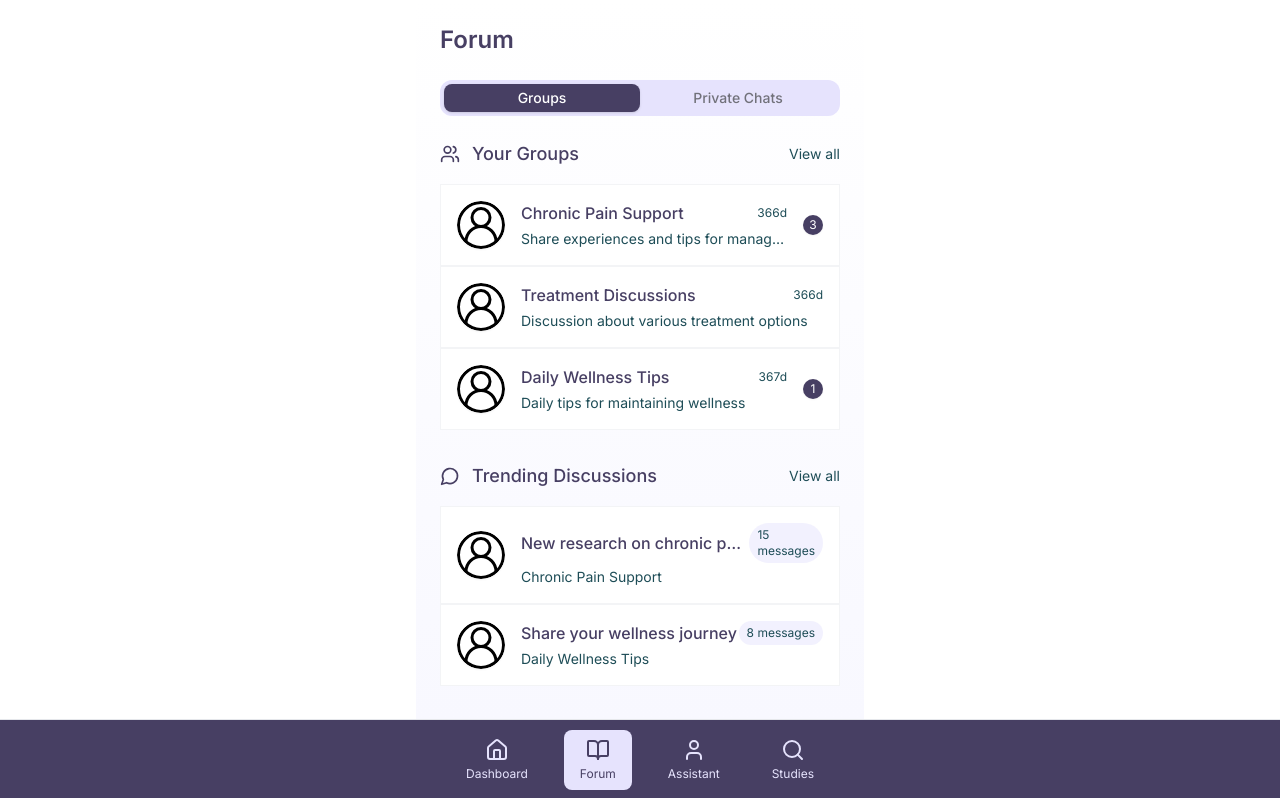
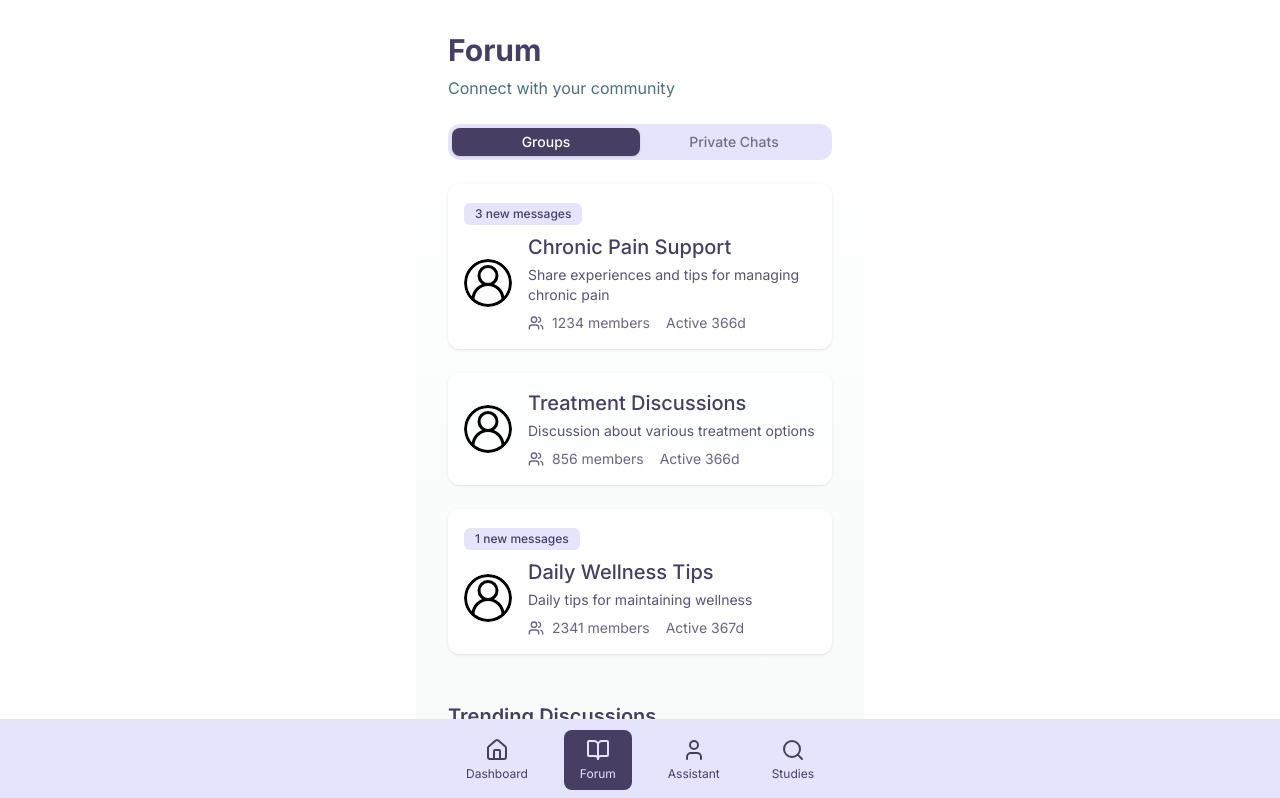
Before and after one commit to paulburkhardt/Rarely, a Next.js app in the folder my-app/: page /forum in a window 1280 px wide. Shown: the top 798 px of the page. Built offline with nearby package versions, Linux system fonts and the light colour scheme.

Commit message:
some more style changes

```diff
--- a/my-app/app/chat/page.tsx
+++ b/my-app/app/chat/page.tsx
@@ -7,6 +7,7 @@ import { Button } from "@/components/ui/button"
 import Link from 'next/link'
 import { initialMessages } from '@/data/mock-messages'
 import type { Message } from '@/types/chat'
+import Image from 'next/image'
 
 export default function ChatPage() {
   const [messages, setMessages] = useState<Message[]>(initialMessages)
@@ -61,14 +62,15 @@ export default function ChatPage() {
         <div className="text-sm font-medium text-[#473F63]">Health Care</div>
       </div>
 
-      {/* Heart Rate Icon */}
+      {/* Logo */}
       <div className="flex justify-center items-center py-6">
-        <div className="relative">
-          <Heart className="w-12 h-12 text-[#E6E3FD]" fill="#E6E3FD" />
-          <div className="absolute inset-0 flex items-center justify-center">
-            <div className="w-16 h-px bg-[#473F63] animate-pulse" />
-          </div>
-        </div>
+        <Image
+          src="/logo_purple.png"
+          alt="Logo"
+          width={80}
+          height={80}
+          priority
+        />
       </div>
 
       {/* Messages */}
--- a/my-app/app/empty/page.tsx
+++ /dev/null
@@ -1,12 +0,0 @@
-// my-app/app/empty/page.tsx
-import EmptyPage from "@/components/EmptyPage";
-import BottomNav from "@/components/BottomNav";
-
-export default function Empty() {
-  return (
-    <div>
-      <EmptyPage />
-      <BottomNav />
-    </div>
-  );
-}
--- a/my-app/app/forum/page.tsx
+++ b/my-app/app/forum/page.tsx
@@ -5,6 +5,9 @@ import { Card } from "@/components/ui/card"
 import { Tabs, TabsContent, TabsList, TabsTrigger } from "@/components/ui/tabs"
 import { ChevronRight, MessageCircle, Users } from 'lucide-react'
 import Link from 'next/link'
+import { Badge } from "@/components/ui/badge"
+import { colors } from '@/styles/colors'
+
 
 type Group = {
   id: string
@@ -83,9 +86,13 @@ export default function ForumPage() {
   const [activeTab, setActiveTab] = useState('groups')
 
   return (
-    <div className="min-h-[calc(100vh-5rem)] bg-gradient-to-b from-white to-[#f8f8ff]">
-      <div className="p-6">
-        <h1 className="text-2xl font-semibold text-[#473F63] mb-6">Forum</h1>
+    <div className="min-h-[calc(100vh-5rem)] bg-gradient-to-b from-white to-[#DEEAE5]/30 p-6 md:p-8">
+      <h1 className="text-2xl md:text-3xl font-bold text-[#473F63] mb-6">
+        Forum
+        <span className="block text-base font-normal text-[#1E4D57]/80 mt-2">
+          Connect with your community
+        </span>
+      </h1>
 
       <Tabs defaultValue="groups" className="space-y-6">
         <TabsList className={`grid w-full grid-cols-2 rounded-xl p-1 ${
@@ -107,22 +114,19 @@ export default function ForumPage() {
           </TabsTrigger>
         </TabsList>
 
-          <TabsContent value="groups" className="space-y-8">
-            {/* Your Groups */}
-            <div>
-              <div className="flex justify-between items-center mb-4">
-                <h2 className="text-[#473F63] text-lg font-medium flex items-center gap-3">
-                  <Users className="w-5 h-5" />
-                  Your Groups
-                </h2>
-                <Link href="#" className="text-sm text-[#1E4D57] hover:text-[#473F63] transition-colors">
-                  View all
-                </Link>
-              </div>
-              <div className="space-y-10">
+        <TabsContent value="groups" className="grid gap-6">
           {groups.map((group) => (
             <Link key={group.id} href={`/forum/chat/${group.id}`}>
-                    <Card className="p-4 border-b border-gray-100 hover:bg-[#E6E3FD]/30 transition-colors duration-200 rounded-none shadow-none">
+              <Card className="group hover:shadow-lg transition-all duration-300 border-none bg-white/80 backdrop-blur-sm">
+                <div className="p-4">
+                  {group.unreadCount && (
+                    <Badge
+                      variant="secondary"
+                      className="w-fit mb-2 bg-[#E6E3FD] text-[#473F63] font-medium"
+                    >
+                      {group.unreadCount} new messages
+                    </Badge>
+                  )}
                   <div className="flex items-center gap-4">
                     <img
                       src={group.imageUrl}
@@ -130,45 +134,33 @@ export default function ForumPage() {
                       className="w-12 h-12 rounded-full shadow-sm"
                     />
                     <div className="flex-1 min-w-0">
-                          <div className="flex items-center justify-between">
-                            <h3 className="text-[#473F63] font-medium truncate">
+                      <h3 className="text-[#473F63] font-medium text-xl group-hover:text-[#1E4D57] transition-colors">
                         {group.name}
                       </h3>
-                            <span className="text-xs text-[#1E4D57]">
-                              {formatTimeAgo(group.lastActivity)}
-                            </span>
-                          </div>
-                          <p className="text-sm text-[#1E4D57] truncate mt-1">
+                      <p className="text-[#473F63]/90 text-sm mt-1 line-clamp-2">
                         {group.description}
                       </p>
+                      <div className="flex items-center gap-4 mt-2 text-sm text-[#473F63]/80 group-hover:text-[#473F63]">
+                        <div className="flex items-center">
+                          <Users className="w-4 h-4 mr-2" />
+                          {group.memberCount} members
                         </div>
-                        {group.unreadCount && (
-                          <span className="bg-[#473F63] text-white text-xs w-5 h-5 rounded-full flex items-center justify-center shadow-sm">
-                            {group.unreadCount}
-                          </span>
-                        )}
+                        <span>Active {formatTimeAgo(group.lastActivity)}</span>
+                      </div>
+                    </div>
+                  </div>
                 </div>
               </Card>
             </Link>
           ))}
-              </div>
-            </div>
 
-            {/* Trending Discussions */}
-            <div>
-              <div className="flex justify-between items-center mb-4">
-                <h2 className="text-[#473F63] text-lg font-medium flex items-center gap-3">
-                  <MessageCircle className="w-5 h-5" />
-                  Trending Discussions
-                </h2>
-                <Link href="#" className="text-sm text-[#1E4D57] hover:text-[#473F63] transition-colors">
-                  View all
-                </Link>
-              </div>
-              <div className="space-y-10">
+          {/* Trending Discussions section with similar styling */}
+          <div className="mt-6">
+            <h2 className="text-xl font-semibold text-[#473F63] mb-4">Trending Discussions</h2>
             {discussions.map((discussion) => (
               <Link key={discussion.id} href={`/forum/chat/discussion${discussion.id}`}>
-                    <Card className="p-4 border-b border-gray-100 hover:bg-[#E6E3FD]/30 transition-colors duration-200 rounded-none shadow-none">
+                <Card className="group hover:shadow-lg transition-all duration-300 border-none bg-white/80 backdrop-blur-sm mb-4">
+                  <div className="p-4">
                     <div className="flex items-center gap-4">
                       <img
                         src={discussion.groupImage}
@@ -176,27 +168,29 @@ export default function ForumPage() {
                         className="w-12 h-12 rounded-full shadow-sm"
                       />
                       <div className="flex-1 min-w-0">
-                          <div className="flex items-center justify-between">
-                            <h3 className="text-[#473F63] font-medium truncate">
+                        <h3 className="text-[#473F63] font-medium text-lg group-hover:text-[#1E4D57] transition-colors">
                           {discussion.title}
                         </h3>
-                            <span className="text-xs text-[#1E4D57] bg-[#E6E3FD]/50 px-2 py-1 rounded-full">
-                              {discussion.messageCount} messages
-                            </span>
-                          </div>
-                          <p className="text-sm text-[#1E4D57] truncate mt-1">
+                        <p className="text-[#473F63]/90 text-sm mt-1">
                           {discussion.groupName}
                         </p>
+                        <Badge
+                          variant="secondary"
+                          className="mt-2 bg-[#E6E3FD]/50 text-[#473F63]"
+                        >
+                          {discussion.messageCount} messages
+                        </Badge>
+                      </div>
                     </div>
                   </div>
                 </Card>
               </Link>
             ))}
           </div>
-            </div>
         </TabsContent>
 
-          <TabsContent value="private" className="space-y-10">
+        {/* Private chats tab with green styling */}
+        <TabsContent value="private" className="grid gap-6">
           {[
             {
               id: '1',
@@ -216,7 +210,8 @@ export default function ForumPage() {
             }
           ].map((chat) => (
             <Link key={chat.id} href={`/forum/chat/private${chat.id}`}>
-                <Card className="p-4 border-b border-gray-100 hover:bg-[#DEEAE5] transition-colors duration-200 rounded-none shadow-none">
+              <Card className="group hover:shadow-lg transition-all duration-300 border-none bg-white/80 backdrop-blur-sm mb-4">
+                <div className="p-4">
                   <div className="flex items-center gap-4">
                     <img
                       src={chat.image}
@@ -225,22 +220,26 @@ export default function ForumPage() {
                     />
                     <div className="flex-1 min-w-0">
                       <div className="flex items-center justify-between">
-                        <h3 className="text-[#473F63] font-medium">
+                        <h3 className="text-[#1E4D57] font-medium">
                           {chat.name}
                         </h3>
-                        <span className="text-xs text-[#1E4D57]">
+                        <span className="text-xs text-[#1E4D57]/80">
                           {formatTimeAgo(chat.time)}
                         </span>
                       </div>
-                      <p className="text-sm text-[#1E4D57] truncate mt-1">
+                      <p className="text-sm text-[#1E4D57]/90 truncate mt-1">
                         {chat.lastMessage}
                       </p>
                     </div>
                     {chat.unread > 0 && (
-                      <span className="bg-[#1E4D57] text-white text-xs w-5 h-5 rounded-full flex items-center justify-center shadow-sm">
+                      <Badge
+                        variant="secondary"
+                        className="mt-2 bg-[#DEEAE5] text-[#1E4D57]"
+                      >
                         {chat.unread}
-                      </span>
+                      </Badge>
                     )}
+                  </div>
                 </div>
               </Card>
             </Link>
@@ -248,6 +247,5 @@ export default function ForumPage() {
         </TabsContent>
       </Tabs>
     </div>
-    </div>
   )
 }
--- a/my-app/components/EmptyPage.tsx
+++ /dev/null
@@ -1,11 +0,0 @@
-"use client"
-
-import BottomNav from "@/components/BottomNav"
-
-export default function EmptyPage() {
-  return (
-      <div className="min-h-[80vh] flex flex-col items-center justify-center">
-        {/* Keep this area empty */}
-      </div>
-  )
-}
--- a/my-app/components/bottom-nav.tsx
+++ b/my-app/components/bottom-nav.tsx
@@ -14,12 +14,12 @@ export function BottomNav() {
 
   const getLinkStyle = (path: string) => {
     return isActive(path)
-      ? { color: '#473F63', backgroundColor: '#E6E3FD' }
-      : { color: '#E6E3FD' }
+      ? { color: '#E6E3FD', backgroundColor: '#473F63' }
+      : { color: '#473F63' }
   }
 
   return (
-    <div className="fixed bottom-0 left-0 right-0 bg-[#473F63] border-t border-gray-200">
+    <div className="fixed bottom-0 left-0 right-0 bg-[#E6E3FD] border-t border-gray-200">
       <div className="flex justify-around items-center h-20 px-6 max-w-md mx-auto">
         <Link
           href="/"
```
Also changed, not shown: my-app/app/page.tsx (+20 -2 lines), my-app/app/studies/page.tsx (+37 -25 lines), my-app/public/logo_purple.png (added). Lines whose indentation alone changed are shown as unchanged.
